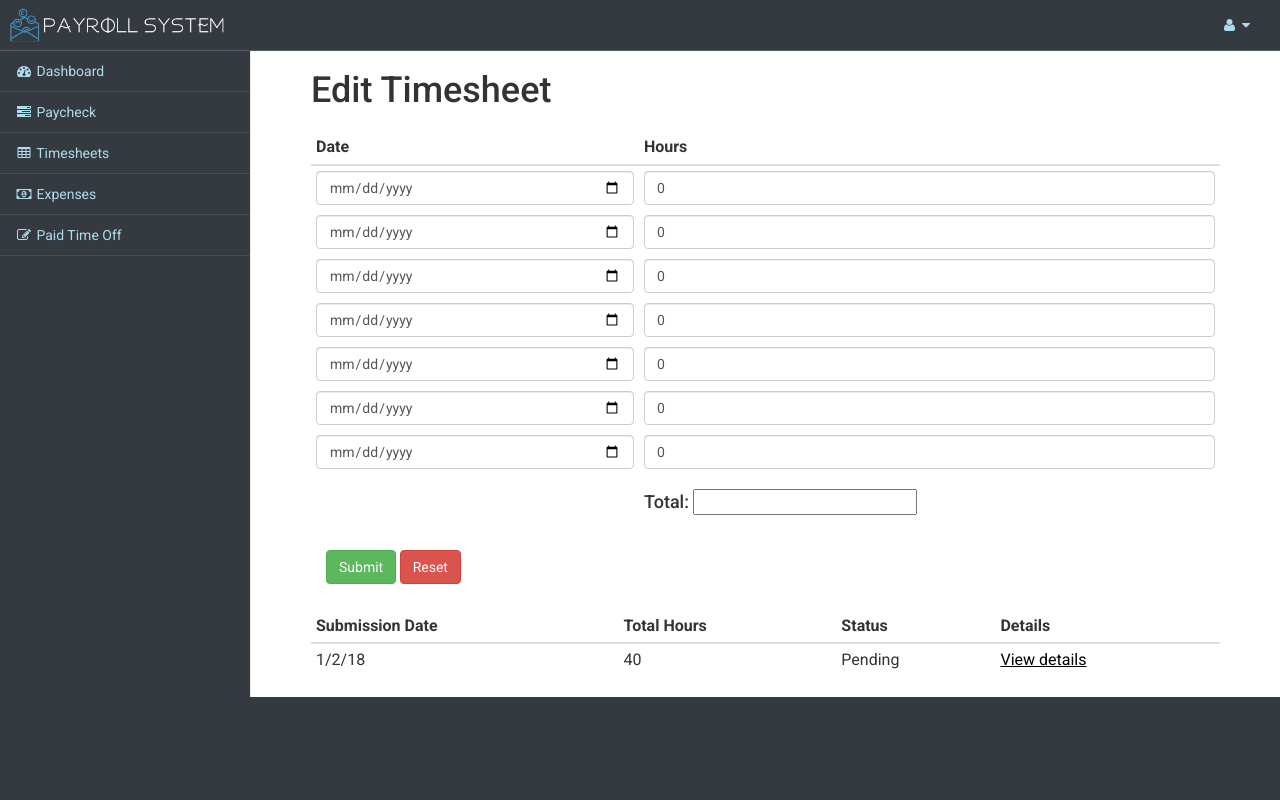
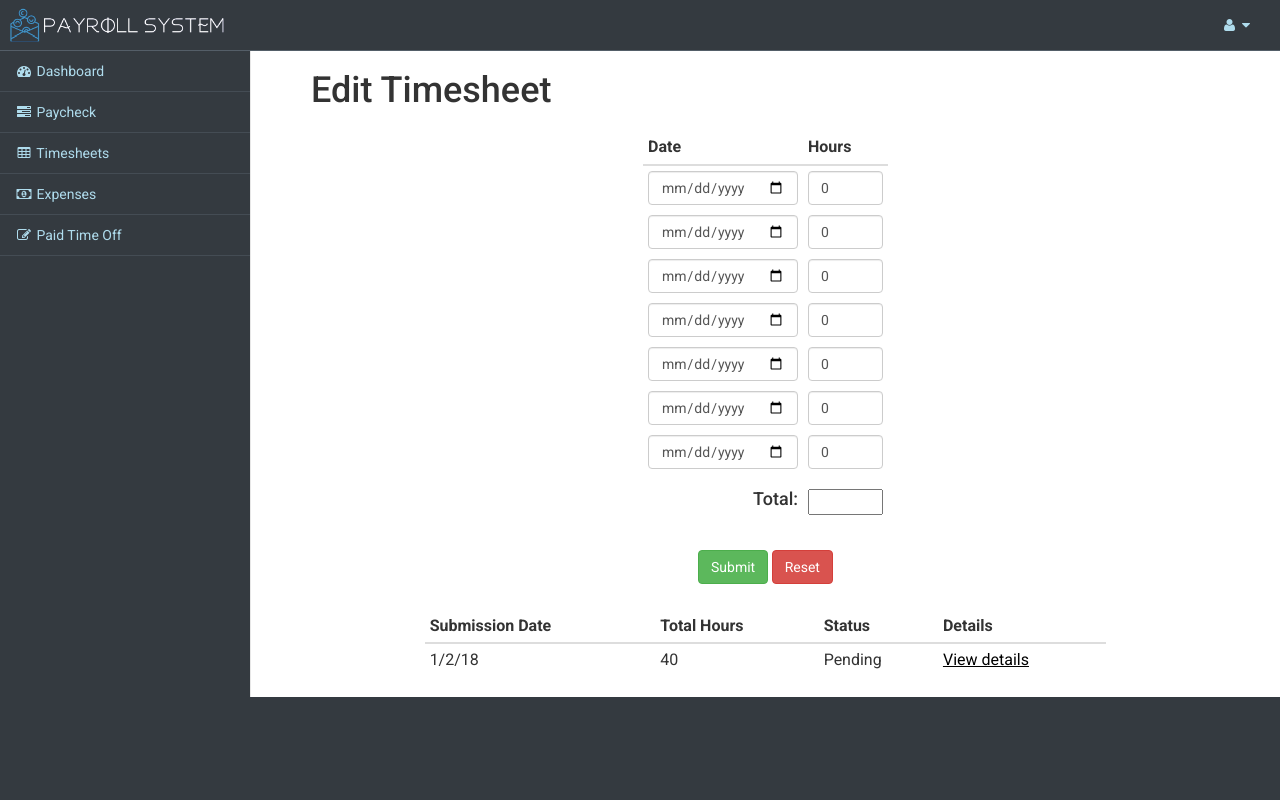
Before and after one commit to WithEspresso/dreamteam, a Django app: template payrollsite/payrollapp/templates/timesheets.html in a window 1280 px wide. Run offline with Django 3.2, Linux system fonts and the light colour scheme; the template is opened without the code that fills it, so the values that code supplies are empty; some libraries are stand-ins or nearby versions.

Commit message:
sytling alignment and width

```diff
--- a/payrollsite/payrollapp/templates/timesheets.html
+++ b/payrollsite/payrollapp/templates/timesheets.html
@@ -1,18 +1,10 @@
 {% extends 'layout-employee.html' %}
 
 {% block stylesblock %}
-<!-- <link rel='stylesheet prefetch' href='http://fonts.googleapis.com/css?family=Roboto+Slab:400,700'> -->
-<!-- <link rel='stylesheet prefetch' href='https://s3-us-west-2.amazonaws.com/s.cdpn.io/176621/mk-datepicker.css'> -->
-<!-- <link rel="stylesheet" href="https://cdnjs.cloudflare.com/ajax/libs/normalize/5.0.0/normalize.min.css"> -->
 <script src="https://cdnjs.cloudflare.com/ajax/libs/sweetalert/1.1.3/sweetalert.min.js"></script>
-<!-- <script src="https://code.jquery.com/jquery-3.3.1.min.js" integrity="sha256-FgpCb/KJQlLNfOu91ta32o/NMZxltwRo8QtmkMRdAu8=" crossorigin="anonymous"></script> -->
-
 
 {% load static %}
 <link href="{% static 'css/timesheet.css' %}" rel="stylesheet">
-<!-- <link href="{% static 'css/style.css' %}" rel="stylesheet">
-<link href="{% static 'css/paycheck.css' %}" rel="stylesheet">
-<link href="{% static 'css/mk-ui.css' %}" rel="stylesheet"> -->
 {% endblock %}
 
 {% block page-wrapper %}
@@ -25,7 +17,7 @@
             <div id="app">
                 <form method="post" action="">
                     {% csrf_token %}
-                    <table class="table table-condensed">
+                    <table class="table table-condensed" align="center" style="width: 25%">
                         <thead>
                         <tr style="border: none">
                             <th style="border: none">
@@ -42,7 +34,7 @@
                                 <input class="form-control" type="date" name="date"/>
                             </td>
                             <td>
-                                <input class="form-control" type="number" value="0" onchange="calculateTotal()" min="0" max="24" step="1" name="hours" id="hours0"/>
+                                <input class="form-control" style="width:75px" type="number" value="0" onchange="calculateTotal()" min="0" max="24" step="1" name="hours" id="hours0"/>
                             </td>
                         </tr>
                         <tr>
@@ -50,7 +42,7 @@
                                 <input class="form-control" type="date" name="date"/>
                             </td>
                             <td>
-                                <input class="form-control" type="number" value="0" onchange="calculateTotal()" min="0" max="24" step="1" name="hours" id="hours1"/>
+                                <input class="form-control" style="width:75px" type="number" value="0" onchange="calculateTotal()" min="0" max="24" step="1" name="hours" id="hours1"/>
                             </td>
                         </tr>
                         <tr>
@@ -58,7 +50,7 @@
                                 <input class="form-control" type="date" name="date"/>
                             </td>
                             <td>
-                                <input class="form-control" type="number" value="0" onchange="calculateTotal()" min="0" max="24" step="1" name="hours" id="hours2"/>
+                                <input class="form-control" style="width:75px" type="number" value="0" onchange="calculateTotal()" min="0" max="24" step="1" name="hours" id="hours2"/>
                             </td>
                         </tr>
                         <tr>
@@ -66,7 +58,7 @@
                                 <input class="form-control" type="date" name="date"/>
                             </td>
                             <td>
-                                <input class="form-control" type="number" value="0" onchange="calculateTotal()" min="0" max="24" step="1" name="hours" id="hours3"/>
+                                <input class="form-control" style="width:75px" type="number" value="0" onchange="calculateTotal()" min="0" max="24" step="1" name="hours" id="hours3"/>
                             </td>
                         </tr>
                         <tr>
@@ -74,7 +66,7 @@
                                 <input class="form-control" type="date" name="date"/>
                             </td>
                             <td>
-                                <input class="form-control" type="number" value="0" onchange="calculateTotal()" min="0" max="24" step="1" name="hours" id="hours4"/>
+                                <input class="form-control" style="width:75px" type="number" value="0" onchange="calculateTotal()" min="0" max="24" step="1" name="hours" id="hours4"/>
                             </td>
                         </tr>
                         <tr>
@@ -82,7 +74,7 @@
                                 <input class="form-control" type="date" name="date"/>
                             </td>
                             <td>
-                                <input class="form-control" type="number" value="0" onchange="calculateTotal()" min="0" max="24" step="1" name="hours" id="hours5"/>
+                                <input class="form-control" style="width:75px" type="number" value="0" onchange="calculateTotal()" min="0" max="24" step="1" name="hours" id="hours5"/>
                             </td>
                         </tr>
                         <tr>
@@ -90,19 +82,20 @@
                                 <input class="form-control" type="date" name="date"/>
                             </td>
                             <td>
-                                <input class="form-control" type="number" value="0" onchange="calculateTotal()" min="0" max="24" step="1" name="hours" id="hours6"/>
+                                <input class="form-control" style="width:75px" type="number" value="0" onchange="calculateTotal()" min="0" max="24" step="1" name="hours" id="hours6"/>
                             </td>
                         </tr>
                         <tr>
                             <td>
+                              <h4 align="right">Total:</h4>
                             </td>
                             <td>
-                                <h4>Total: <input type="number" name="total" id="total"/></h4>
+                                <h4><input style="width:75px" type="number" name="total" id="total"/></h4>
                             </td>
                         </tr>
                         </tbody>
                     </table>
-                    <div class="col-md-12">
+                    <div class="col-md-12" align="center">
                         <button type="submit" class="btn btn-success" id="submit">Submit</button>
                         <button type="reset" onclick="return confirm_reset()" class="btn btn-danger" id="clear">Reset</button>
                     </div>
@@ -114,7 +107,7 @@
             <br>
             <br>
 
-            <table class="table table-condensed" style="width:100%">
+            <table class="table table-condensed" style="width:75%" align="center">
               <thead>
                 <tr>
                   <th>Submission Date</th>
```
